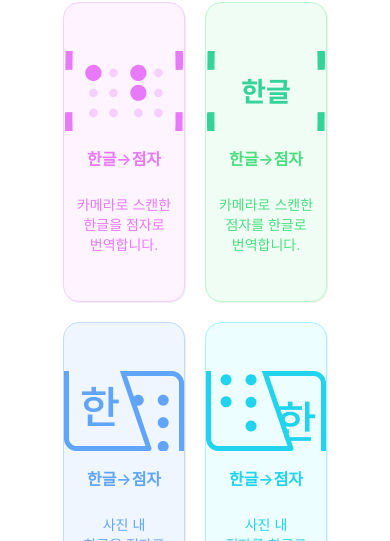
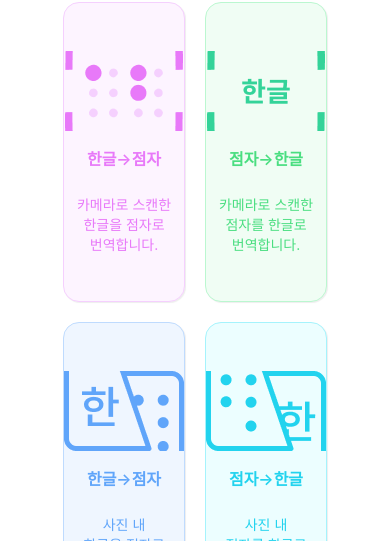
Before and after one commit to HyunJinNo/braille-translator, a React Native app: screen /Home in a window 390 px wide. Shown: the part 114-655 px from the top of the page. Built offline with nearby package versions, Linux system fonts and the light colour scheme.

Commit message:
refactor: 오타 수정

```diff
--- a/src/app/routes/BottomTabs.tsx
+++ b/src/app/routes/BottomTabs.tsx
@@ -25,7 +25,7 @@ export const BottomTabs = () => {
         component={HomeScreen}
         options={{
           title: '홈',
-          tabBarActiveTintColor: COLOR['fuschia-400'],
+          tabBarActiveTintColor: COLOR['fuchsia-400'],
           tabBarIcon: HomeIcon,
         }}
       />
--- a/src/shared/config/color.ts
+++ b/src/shared/config/color.ts
@@ -1,5 +1,5 @@
 export const COLOR = {
-  'fuschia-400': '#E879F9',
+  'fuchsia-400': '#E879F9',
   'gray-400': '#9CA3AF',
   'green-400': '#34D399',
   'blue-400': '#60A5FA',
--- a/src/widgets/HomeButtonList/config/HomeButtonData.ts
+++ b/src/widgets/HomeButtonList/config/HomeButtonData.ts
@@ -16,7 +16,7 @@ export const HOME_BUTTON_DATA: ItemData[] = [
   },
   {
     source: require('@assets/icons/braille-scan-icon.png'),
-    title: '한글→점자',
+    title: '점자→한글',
     description: ['카메라로 스캔한', '점자를 한글로', '번역합니다.'],
     buttonStyle: 'border-green-200 bg-green-50',
     textColor: 'text-green-400',
@@ -30,7 +30,7 @@ export const HOME_BUTTON_DATA: ItemData[] = [
   },
   {
     source: require('@assets/icons/braille-to-hangul-icon.png'),
-    title: '한글→점자',
+    title: '점자→한글',
     description: ['사진 내', '점자를 한글로', '번역합니다.'],
     buttonStyle: 'border-cyan-200 bg-cyan-50',
     textColor: 'text-cyan-400',
```
